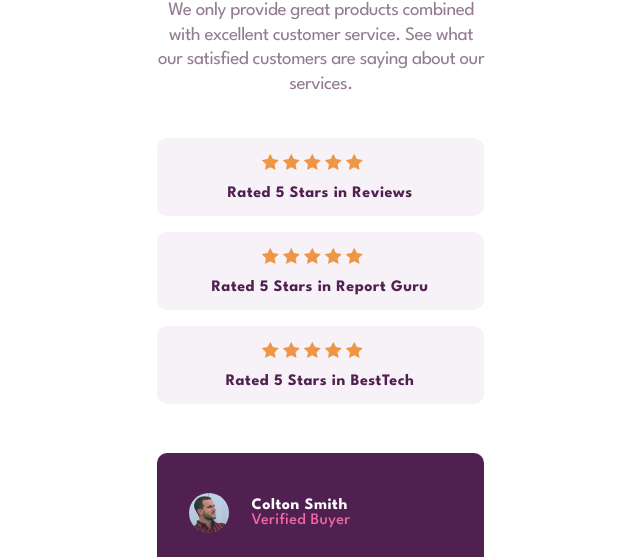
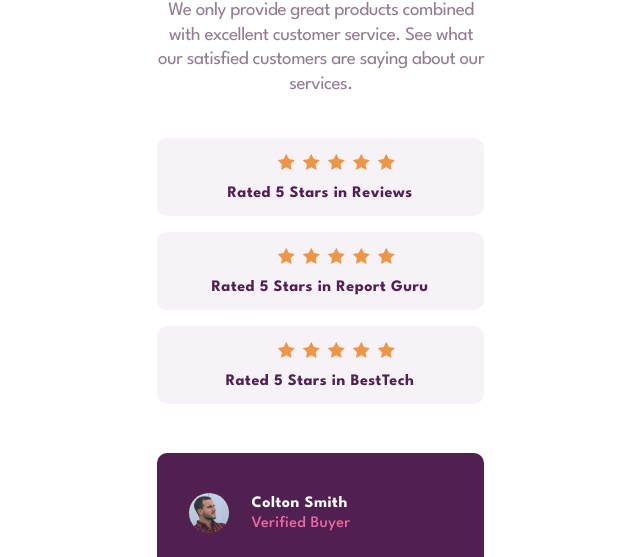
Before and after one commit to 2letters/social-proof-section-master, a plain HTML site: page index.html in a window 1280 px wide. Shown: the part 202-759 px from the top of the page, without its empty margins (319-959 px from the left). Drawn offline with Linux system fonts and the light colour scheme.

Commit message:
Fixing icons of stars and indents in reviews

```diff
--- a/style.css
+++ b/style.css
@@ -65,11 +65,17 @@ h1 {
     display: flex;
     align-items: center;
     flex-direction: row;
-    width: 413px;
+    width: 445px;
     height: 56px;
     background-color: hsl(300, 24%, 96%);
     border-radius: 10px;
-    padding-left: 32px;
+}
+
+.ratings div {
+    display: flex;
+    justify-content: space-between;
+    width: 117px;
+    margin-left: 32px;
 }
 
 h2 {
@@ -128,6 +134,7 @@ h3 {
 }
 
 h4 {
+    margin-top: 5px;
     font-weight: 500;
     font-size: 16px;
     line-height: 15px;
```
